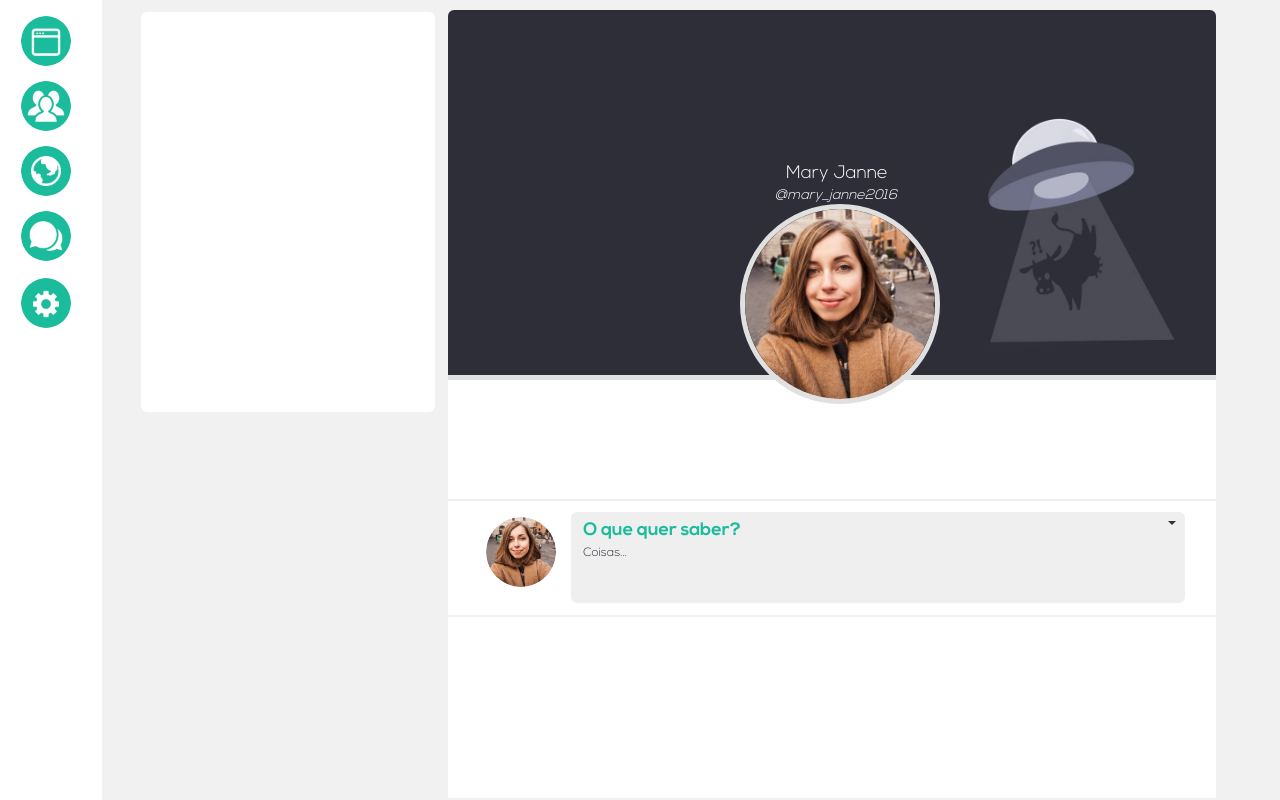
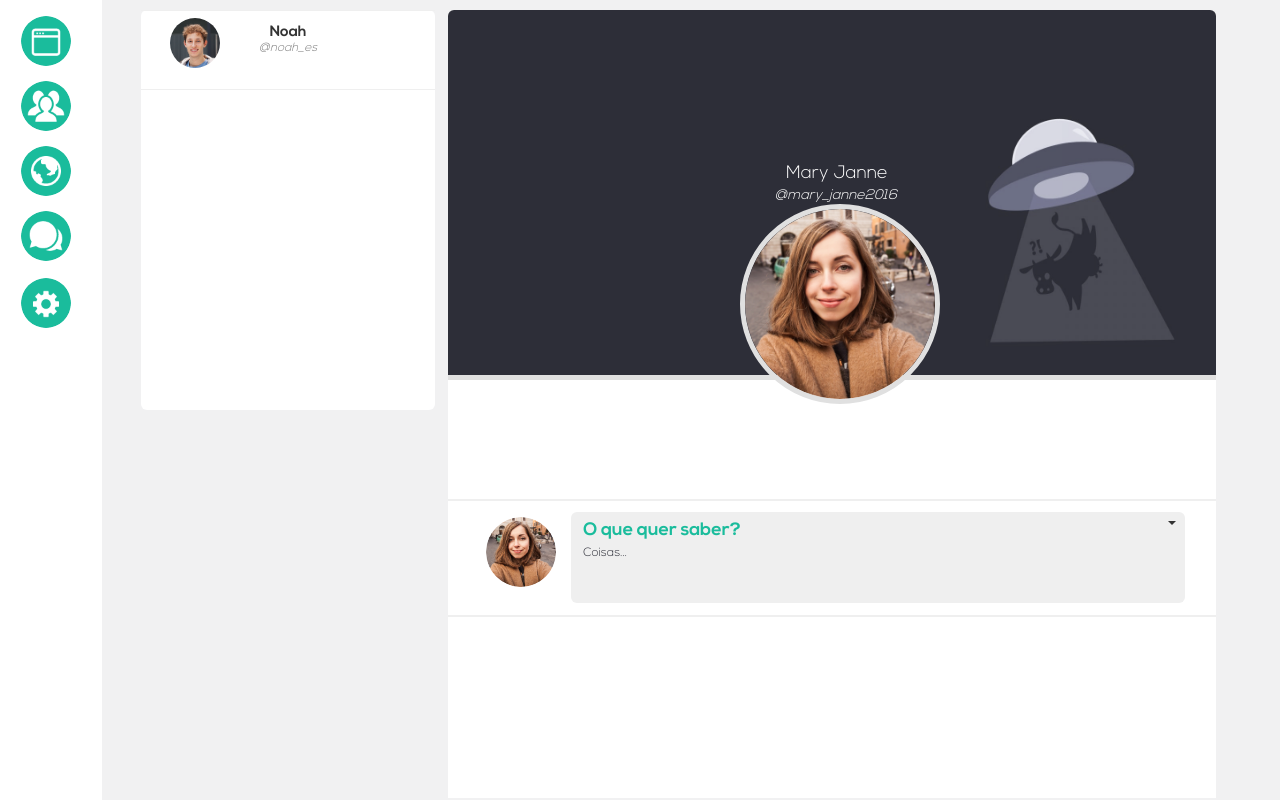
Before and after one commit to lucasweiby/acaq-templates, a PHP site: page /profile.php in a window 1280 px wide. Shown: the part 70-870 px from the top of the page. Run offline with PHP 8.4, Linux system fonts and the light colour scheme.

Commit message:
Modification of profile screen

```diff
--- a/index/css/profile.css
+++ b/index/css/profile.css
@@ -3,6 +3,7 @@
 }
 
 .profile-box {
+	display: block;
 	position: absolute;
 	right: 5%;
 	margin-top: 10px;
@@ -135,14 +136,46 @@
 	height: 50%;
 	background-color: white;
 	margin-left: 11%;
-	margin-top: 0.9%;
+	margin-top: 0.75%;
 	border-radius: 6px;
 }
 
 .friends {
 	position: absolute;
-	width: 100%
-	height: 15%;
+	top: 0%;
+	width: 100%;
+	height: 20%;
+	border: 1px;
+	border-right: 0;
+	border-left: 0;
+	/*border-bottom: 0;*/
+	border-style: solid;
 	border-color: #efefef;
-	border: 2px;
+
 }
+
+.profile-friend-pic {
+	position: absolute;
+	border-radius: 100%;
+	left: 10%;
+	top: 10%;
+	width: 50px;
+	height: 50px;
+}
+
+.friends h5 {
+	text-align: center;
+	font-family: Nexa;
+	font-weight: bold;
+	font-size: 15px;
+	margin-top: 5%;
+	margin-bottom: -10px;
+}
+
+.friends h6 {
+	text-align: center;
+	font-family: Nexa;
+	font-style: italic;
+	color: grey;
+	font-size: 12px;
+}
--- a/index/profile.php
+++ b/index/profile.php
@@ -37,7 +37,9 @@
 	</div>
 	<div class="friends-box">
 		<div class="friends">
-
+			<img class="profile-friend-pic" src="img/Profile2.jpg">
+			<h5>Noah</h5>
+			<h6>@noah_es</h6>
 		</div>
 	</div>
 
```
Also changed, not shown: index/img/Profile2.jpg (added).
